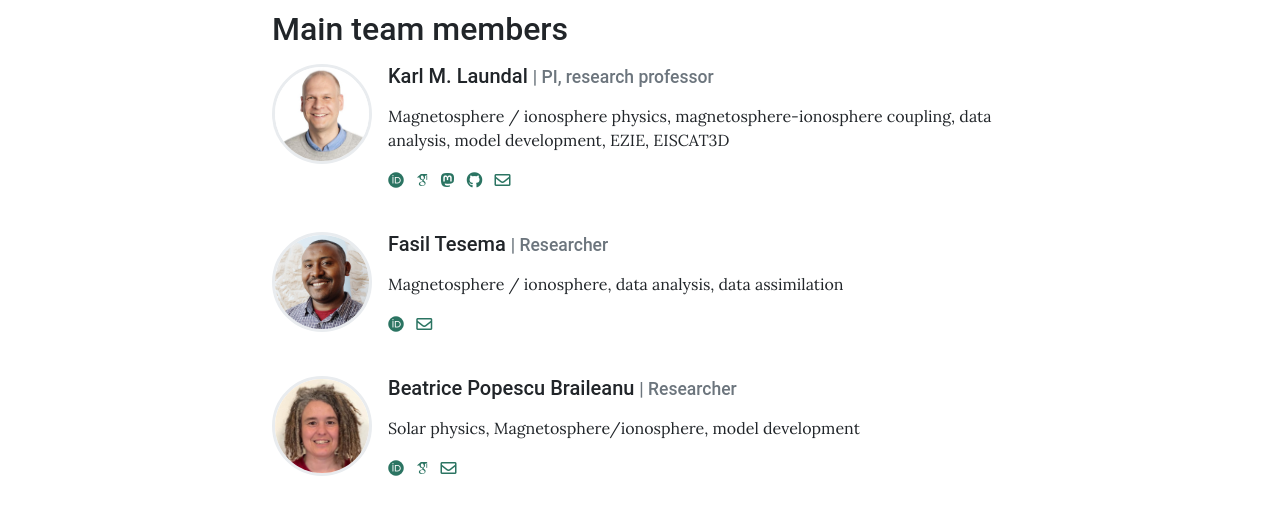
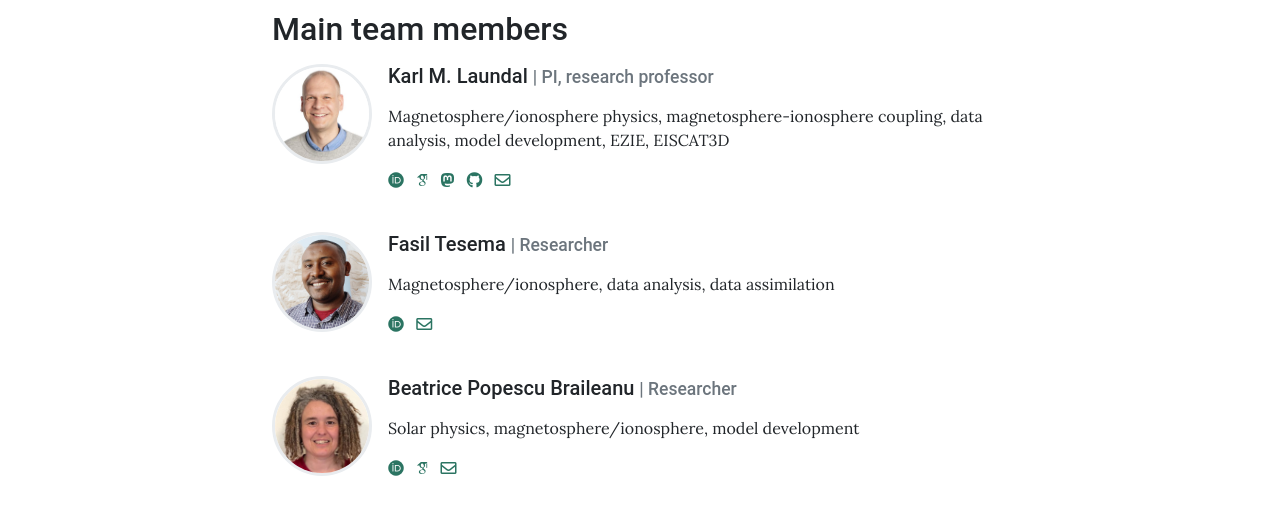
Before and after one commit to DynaMIT-uib/DynaMIT-uib.github.io, a Jekyll site: the page built from pages/team.md, in a window 1280 px wide and 900 px high. Shown: the part 390-897 px from the top of the window. Built offline with Jekyll 4.4.1, drawn with Linux system fonts in a browser that asks for light colours; some web fonts are replaced; some of the changed text lies outside the part shown.

Commit message:
Updating team page

```diff
--- a/_data/team.yml
+++ b/_data/team.yml
@@ -5,7 +5,7 @@ team:
     role: PI, research professor # Will appear next to name
     image: assets/theme/images/Kalle_square400_400.jpg # Can be external link
     description: > # Can be Markdown
-      Magnetosphere / ionosphere physics, magnetosphere-ionosphere coupling, data analysis, model development, EZIE, EISCAT3D
+      Magnetosphere/ionosphere physics, magnetosphere-ionosphere coupling, data analysis, model development, EZIE, EISCAT3D
     orcid: 0000-0001-5028-4943
     googlescholar: kZ-B-QQAAAAJ&hl
     # twitter: twitter_username
@@ -17,7 +17,7 @@ team:
     role: Researcher
     image: assets/theme/images/Fasil.png # Can be external link
     description: >
-      Magnetosphere / ionosphere, data analysis, data assimilation
+      Magnetosphere/ionosphere, data analysis, data assimilation
     orcid: 0000-0002-5978-6955
     email: fasil.kebede@uib.no
 
@@ -25,7 +25,7 @@ team:
     role: Researcher
     image: assets/theme/images/beatrice.jpg # Can be external link
     description: >
-      Solar physics, Magnetosphere/ionosphere, model development
+      Solar physics, magnetosphere/ionosphere, model development
     orcid: 0000-0001-5447-5456
     googlescholar: 2jFUTawAAAAJ
     email: beatrice.braileanu@uib.no
@@ -40,7 +40,7 @@ team:
 
   - name: Michael Madelaire
     role: Post-doc
-    image: assets/theme/images/Michael.jpg # Can be external link
+    image: assets/theme/images/Michael.png # Can be external link
     description: >
       Magnetosphere/ionosphere, data analysis, data assimilation, EZIE, Danish
     orcid: 0000-0002-5631-7344
@@ -87,11 +87,12 @@ associations:
 
 
 extassociations:
-  - name: Heiki
-    role: ??
+  - name: Heikki Vanhamäki
+    role: Researcher
     description: >
       ??
     image: assets/theme/images/King.jpg
+    # heikki.vanhamaki@oulu.fi
 
   - name: who else?
     role: ??
```
